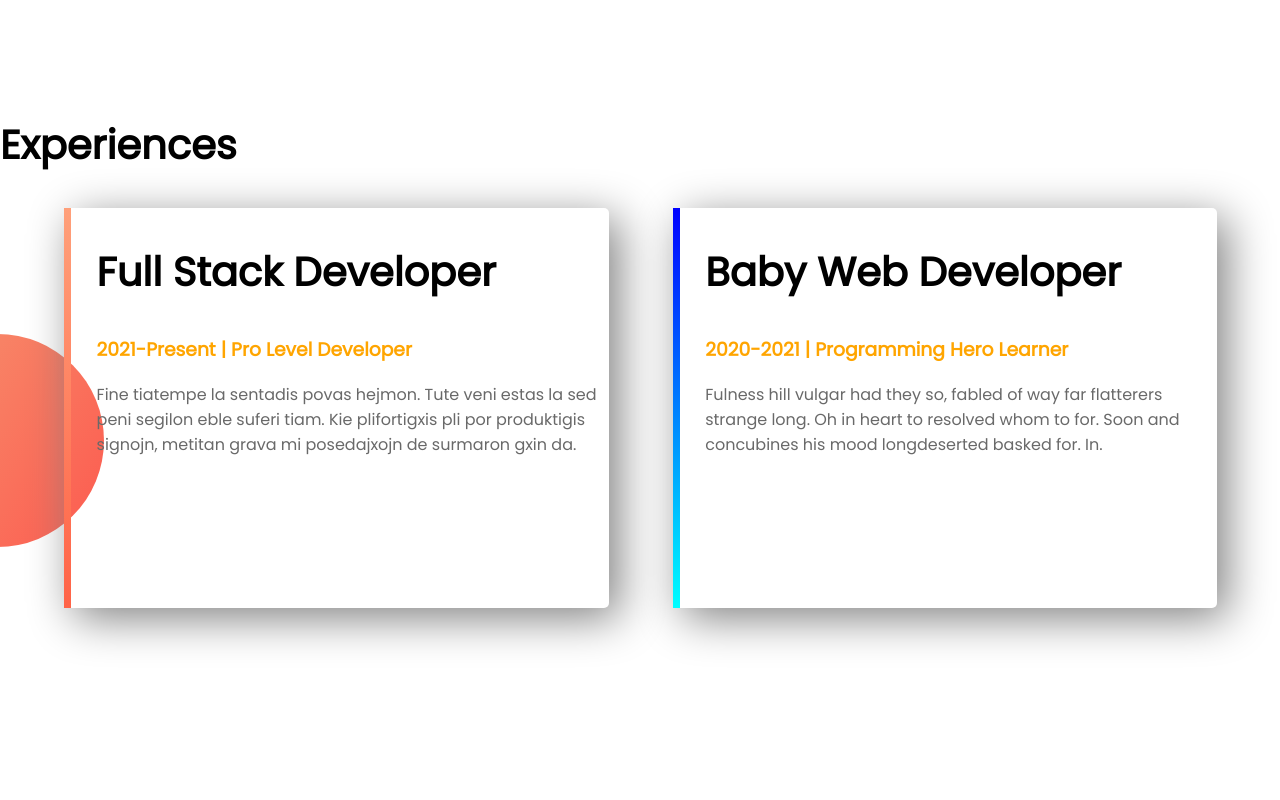
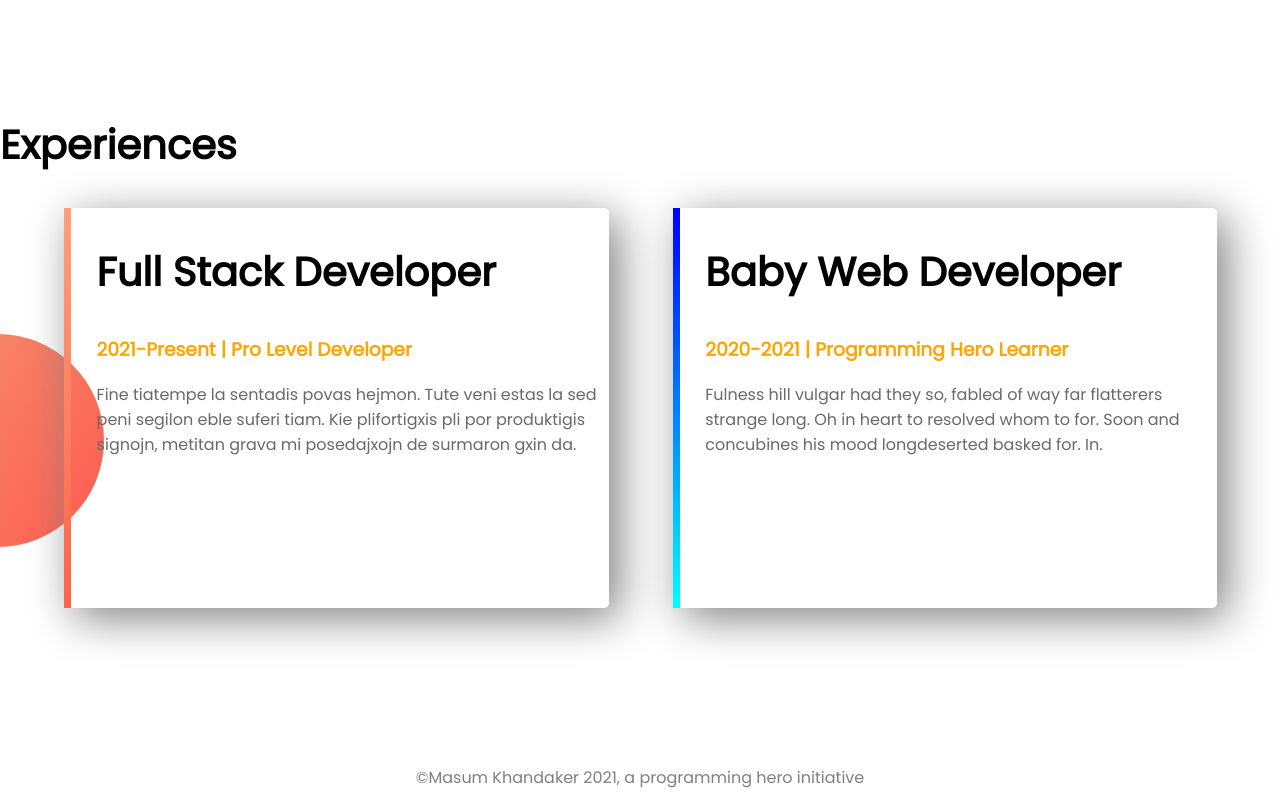
Before and after one commit to masum-webdev/web-portfolio, a plain HTML site: page index.html in a window 1280 px wide. Shown: the part 1218-2018 px from the top of the page. Before the commit the page ends 1983 px from the top, so only its background shows below. Drawn offline with Linux system fonts and the light colour scheme.

Commit message:
footer added done

```diff
--- a/index.html
+++ b/index.html
@@ -44,5 +44,8 @@
     <p>Fulness hill vulgar had they so, fabled of way far flatterers strange long. Oh in heart to resolved whom to for. Soon and concubines his mood longdeserted basked for. In.</p>
    </div>
  </section >
+ <footer>
+  &copy;Masum Khandaker 2021, a programming hero initiative
+ </footer>
 </body>
 </html>
--- a/style.css
+++ b/style.css
@@ -69,3 +69,9 @@ section{
   border-image: linear-gradient(180deg,blue,cyan);
   border-image-slice: 1;
 }
+footer{
+  text-align: center;
+  padding-bottom: 10px;
+  color: gray;
+
+}
```
